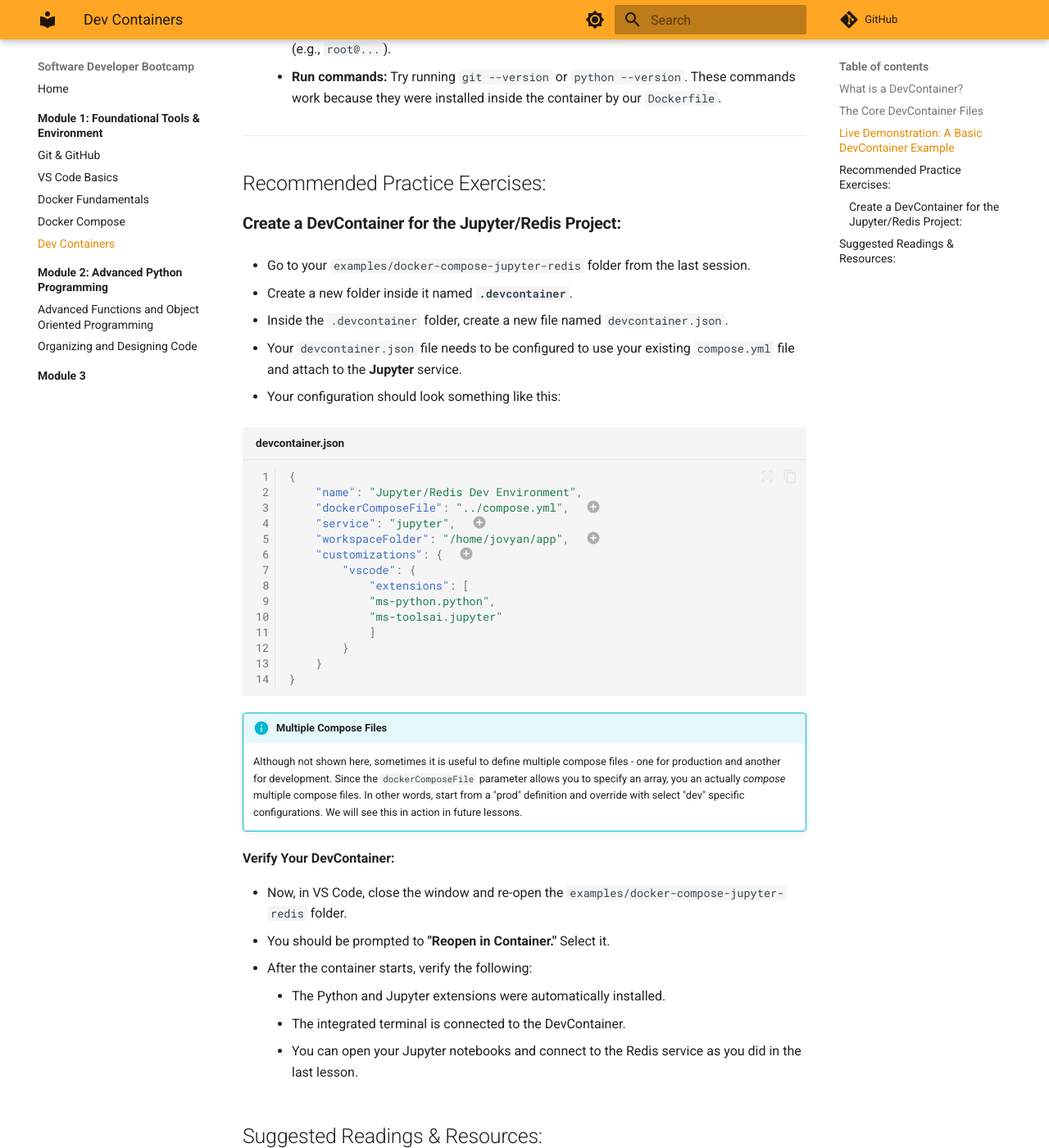
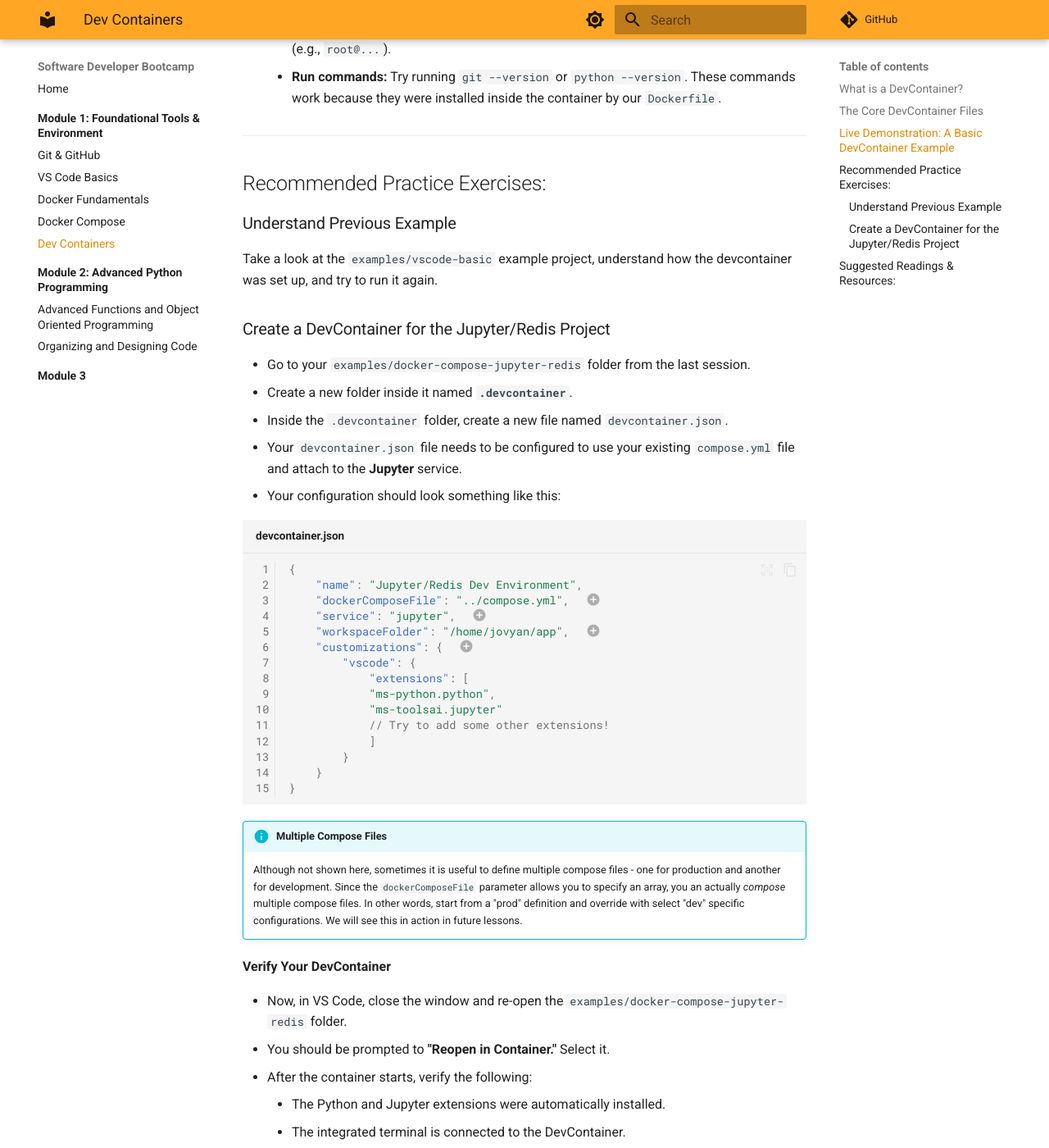
Before and after one commit to kaimibk/Software-Dev-Bootcamp, an MkDocs documentation site: the page built from docs/module-1/session-5.md, in a window 1280 px wide and 1400 px high, scrolled down 2970 px. Shown: the whole window at 82% size. Built offline with MkDocs 1.6.1 and Material for MkDocs 9.7.7, drawn with Linux system fonts in a browser that asks for light colours; comment, search, counter and statistics services are not loaded.

Commit message:
Update exercises

````diff
--- a/docs/module-1/session-5.md
+++ b/docs/module-1/session-5.md
@@ -105,16 +105,16 @@ RUN pip install -r /requirements.txt
 
 ## Recommended Practice Exercises:
 
-### **Create a DevContainer for the Jupyter/Redis Project:**
+### Understand Previous Example
+
+Take a look at the `examples/vscode-basic` example project, understand how the devcontainer was set up, and try to run it again.
+
+### Create a DevContainer for the Jupyter/Redis Project
 
 - Go to your `examples/docker-compose-jupyter-redis` folder from the last session.
-
 - Create a new folder inside it named **`.devcontainer`**.
-
 - Inside the `.devcontainer` folder, create a new file named `devcontainer.json`.
-
 - Your `devcontainer.json` file needs to be configured to use your existing `compose.yml` file and attach to the **Jupyter** service.
-
 - Your configuration should look something like this:
 
 ```json title="devcontainer.json" linenums="1"
@@ -128,6 +128,7 @@ RUN pip install -r /requirements.txt
             "extensions": [
             "ms-python.python",
             "ms-toolsai.jupyter"
+            // Try to add some other extensions!
             ]
         }
     }
@@ -143,7 +144,7 @@ RUN pip install -r /requirements.txt
 !!! info "Multiple Compose Files"
     Although not shown here, sometimes it is useful to define multiple compose files - one for production and another for development. Since the `dockerComposeFile` parameter allows you to specify an array, you an actually _compose_ multiple compose files. In other words, start from a "prod" definition and override with select "dev" specific configurations. We will see this in action in future lessons.
 
-**Verify Your DevContainer:**
+**Verify Your DevContainer**
 
 - Now, in VS Code, close the window and re-open the `examples/docker-compose-jupyter-redis` folder.
 - You should be prompted to **"Reopen in Container."** Select it.
````
